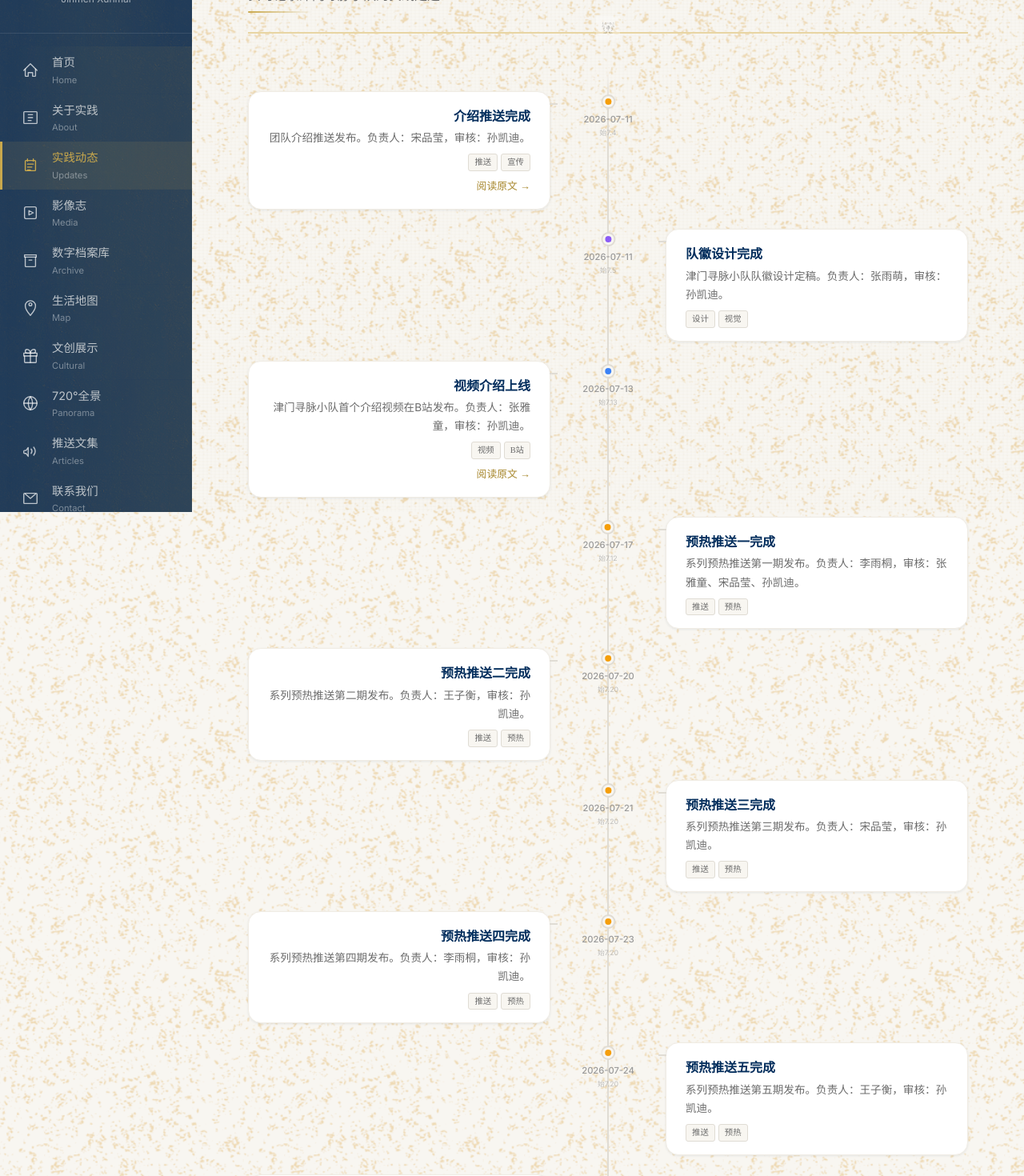
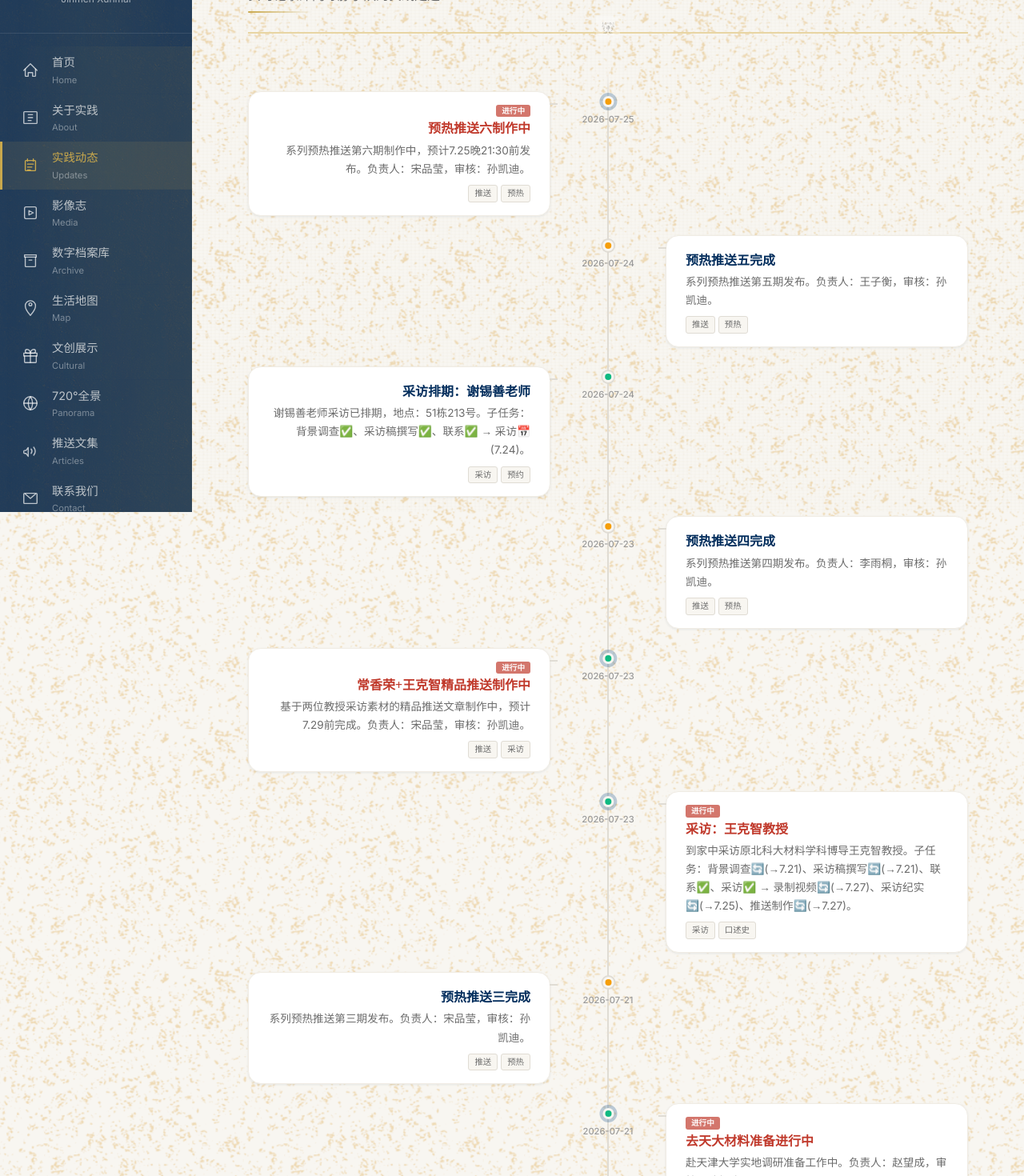
Before and after one commit to ottoapocalypse-beep/jinmen-xunmai, a Vue app: page /#/activity in a window 1280 px wide. Shown: the part 160-1630 px from the top of the page at 80% size. Built offline with nearby package versions, Linux system fonts and the light colour scheme.

Commit message:
Revert "fix: 时间轴按文件顺序排列 + 每项后跟开始日期"
This reverts commit d70a5907f630906844df74df4c7a451655ca274d.

```diff
--- a/src/data/activities.ts
+++ b/src/data/activities.ts
@@ -2,8 +2,6 @@ export interface Activity {
   id: string
   title: string
   date: string
-  /** 开始日期 */
-  startDate?: string
   summary: string
   cover?: string
   link?: string
@@ -17,78 +15,106 @@ export const activities: Activity[] = [
   // 一、团队公共任务（序1～14）
   // ═══════════════════════════════════
   {
-    id: 'act-1', title: '介绍推送完成',      date: '2026-07-11', startDate: '7.4',
+    id: 'act-1',
+    title: '介绍推送完成',
+    date: '2026-07-11',
     summary: '团队介绍推送发布。负责人：宋品莹，审核：孙凯迪。',
     link: 'https://mp.weixin.qq.com/s/HzjxSXjgTGitKw4I5pmZrA',
     tags: ['推送', '宣传'],
   },
   {
-    id: 'act-2', title: '队徽设计完成',      date: '2026-07-11', startDate: '7.5',
+    id: 'act-2',
+    title: '队徽设计完成',
+    date: '2026-07-11',
     summary: '津门寻脉小队队徽设计定稿。负责人：张雨萌，审核：孙凯迪。',
     tags: ['设计', '视觉'],
   },
   {
-    id: 'act-3', title: '视频介绍上线',      date: '2026-07-13', startDate: '7.13',
+    id: 'act-3',
+    title: '视频介绍上线',
+    date: '2026-07-13',
     summary: '津门寻脉小队首个介绍视频在B站发布。负责人：张雅童，审核：孙凯迪。',
     link: 'https://www.bilibili.com/video/av116928974690924/',
     tags: ['视频', 'B站'],
   },
   {
-    id: 'act-4', title: '预热推送一完成',    date: '2026-07-17', startDate: '7.12',
+    id: 'act-4',
+    title: '预热推送一完成',
+    date: '2026-07-17',
     summary: '系列预热推送第一期发布。负责人：李雨桐，审核：张雅童、宋品莹、孙凯迪。',
     tags: ['推送', '预热'],
   },
   {
-    id: 'act-5', title: '预热推送二完成',    date: '2026-07-20', startDate: '7.20',
+    id: 'act-5',
+    title: '预热推送二完成',
+    date: '2026-07-20',
     summary: '系列预热推送第二期发布。负责人：王子衡，审核：孙凯迪。',
     tags: ['推送', '预热'],
   },
   {
-    id: 'act-6', title: '预热推送三完成',    date: '2026-07-21', startDate: '7.20',
+    id: 'act-6',
+    title: '预热推送三完成',
+    date: '2026-07-21',
     summary: '系列预热推送第三期发布。负责人：宋品莹，审核：孙凯迪。',
     tags: ['推送', '预热'],
   },
   {
-    id: 'act-7', title: '预热推送四完成',    date: '2026-07-23', startDate: '7.20',
+    id: 'act-7',
+    title: '预热推送四完成',
+    date: '2026-07-23',
     summary: '系列预热推送第四期发布。负责人：李雨桐，审核：孙凯迪。',
     tags: ['推送', '预热'],
   },
   {
-    id: 'act-8', title: '预热推送五完成',    date: '2026-07-24', startDate: '7.20',
+    id: 'act-8',
+    title: '预热推送五完成',
+    date: '2026-07-24',
     summary: '系列预热推送第五期发布。负责人：王子衡，审核：孙凯迪。',
     tags: ['推送', '预热'],
   },
   {
-    id: 'act-9', title: '预热推送六制作中',  date: '2026-07-25', startDate: '7.20',
+    id: 'act-9',
+    title: '预热推送六制作中',
+    date: '2026-07-25',
     summary: '系列预热推送第六期制作中，预计7.25晚21:30前发布。负责人：宋品莹，审核：孙凯迪。',
     tags: ['推送', '预热'],
     active: true,
   },
   {
-    id: 'act-10', title: '队伍介绍完成',     date: '2026-07-16', startDate: '7.15',
+    id: 'act-10',
+    title: '队伍介绍完成',
+    date: '2026-07-16',
     summary: '团队队伍介绍编写完成。负责人：宋品莹，审核：孙凯迪。',
     tags: ['动态', '团队'],
   },
   {
-    id: 'act-11', title: '网站搭建进行中',   date: '2026-07-11', startDate: '7.11',
+    id: 'act-11',
+    title: '网站搭建进行中',
+    date: '2026-07-11',
     summary: '津门寻脉·数字档案馆网站启动开发。负责人：施建锐，审核：孙凯迪。',
     tags: ['开发', '网站'],
     active: true,
   },
   {
-    id: 'act-12', title: '常香荣+王克智精品推送制作中', date: '2026-07-23', startDate: '7.23',
+    id: 'act-12',
+    title: '常香荣+王克智精品推送制作中',
+    date: '2026-07-23',
     summary: '基于两位教授采访素材的精品推送文章制作中，预计7.29前完成。负责人：宋品莹，审核：孙凯迪。',
     tags: ['推送', '采访'],
     active: true,
   },
   {
-    id: 'act-13', title: '去天大材料准备进行中', date: '2026-07-21', startDate: '7.21',
+    id: 'act-13',
+    title: '去天大材料准备进行中',
+    date: '2026-07-21',
     summary: '赴天津大学实地调研准备工作中。负责人：赵望成，审核：孙凯迪。',
     tags: ['动态', '调研'],
     active: true,
   },
   {
-    id: 'act-14', title: '绘画大赛参与进行中', date: '2026-07-16', startDate: '7.16',
+    id: 'act-14',
+    title: '绘画大赛参与进行中',
+    date: '2026-07-16',
     summary: '围绕校史主题的绘画大赛创作进行中。负责人：张雨萌，审核：孙凯迪。',
     tags: ['创作', '设计'],
     active: true,
@@ -98,19 +124,25 @@ export const activities: Activity[] = [
   // 二、教授采访任务（仅已联系好）
   // ═══════════════════════════════════
   {
-    id: 'act-15', title: '采访：常香荣老师', date: '2026-07-19', startDate: '7.17',
+    id: 'act-15',
+    title: '采访：常香荣老师',
+    date: '2026-07-19',
     summary: '校史馆采访常香荣老师。子任务：背景调查✅、采访稿撰写✅、联系✅、采访✅ → 录制视频🔄(→7.25)、采访纪实稿🔄(→7.24)、推送制作🔄(→7.26)。',
     tags: ['采访', '校史馆'],
     active: true,
   },
   {
-    id: 'act-16', title: '采访：王克智教授', date: '2026-07-23', startDate: '7.17',
+    id: 'act-16',
+    title: '采访：王克智教授',
+    date: '2026-07-23',
     summary: '到家中采访原北科大材料学科博导王克智教授。子任务：背景调查🔄(→7.21)、采访稿撰写🔄(→7.21)、联系✅、采访✅ → 录制视频🔄(→7.27)、采访纪实🔄(→7.25)、推送制作🔄(→7.27)。',
     tags: ['采访', '口述史'],
     active: true,
   },
   {
-    id: 'act-17', title: '采访排期：谢锡善老师', date: '2026-07-24', startDate: '7.17',
+    id: 'act-17',
+    title: '采访排期：谢锡善老师',
+    date: '2026-07-24',
     summary: '谢锡善老师采访已排期，地点：51栋213号。子任务：背景调查✅、采访稿撰写✅、联系✅ → 采访📅(7.24)。',
     tags: ['采访', '预约'],
   },
--- a/src/views/Activity.vue
+++ b/src/views/Activity.vue
@@ -16,8 +16,8 @@ const laneColors: Record<string, string> = {
   promotion: '#F59E0B', dev: '#EC4899', team: '#6B7280',
 }
 
-// 按文件顺序展示（序1开始）
-const activitiesList = activities
+// 按日期倒序排列
+const sorted = [...activities].sort((a, b) => b.date.localeCompare(a.date))
 </script>
 
 <template>
@@ -28,7 +28,7 @@ const activitiesList = activities
       <p>实时记录津门寻脉小队的实践足迹</p>
     </div>
 
-    <div v-if="activitiesList.length === 0" class="empty-state">
+    <div v-if="sorted.length === 0" class="empty-state">
       <div class="empty-icon"><NavIcon name="empty" :size="48" /></div>
       <div class="empty-text">暂无内容，敬请期待</div>
     </div>
@@ -38,7 +38,7 @@ const activitiesList = activities
       <div class="tl-axis" />
 
       <div
-        v-for="(act, idx) in activitiesList"
+        v-for="(act, idx) in sorted"
         :key="act.id"
         :class="['tl-item', { active: act.active, left: idx % 2 === 0, right: idx % 2 !== 0 }]"
       >
@@ -65,7 +65,6 @@ const activitiesList = activities
             <div v-if="act.active" class="tl-pulse" />
           </div>
           <time class="tl-axis-date">{{ act.date }}</time>
-          <span v-if="act.startDate" class="tl-axis-start">始{{ act.startDate }}</span>
         </div>
 
         <!-- 右侧卡片 -->
@@ -159,16 +158,6 @@ const activitiesList = activities
   font-size: 0.7rem;
   color: var(--color-text-light);
   font-weight: 500;
-  white-space: nowrap;
-  text-align: center;
-}
-
-.tl-axis-start {
-  display: block;
-  font-family: var(--font-sans);
-  font-size: 0.55rem;
-  color: var(--color-text-light);
-  opacity: 0.6;
   white-space: nowrap;
   text-align: center;
 }
@@ -429,9 +418,5 @@ const activitiesList = activities
   .tl-axis-date {
     font-size: 0.6rem;
   }
-
-  .tl-axis-start {
-    font-size: 0.5rem;
-  }
 }
 </style>
```
